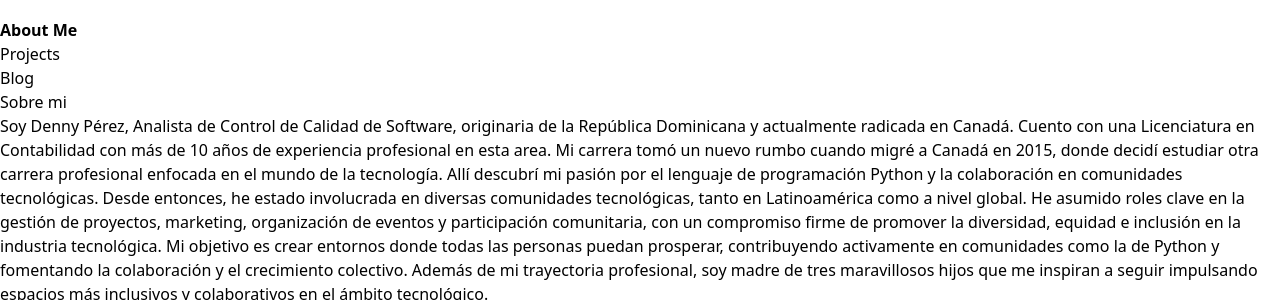
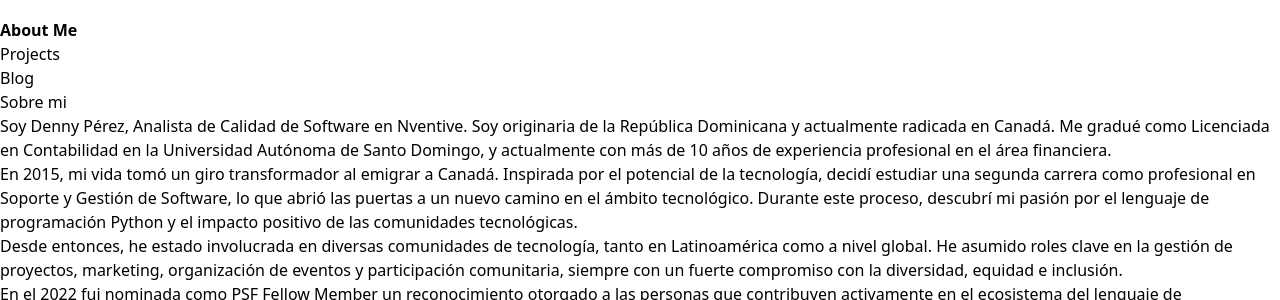
Before and after one commit to DennyPerez18/dennyperez18.github.io, an Astro site: page /about in a window 1280 px wide. Shown: the part 2590-2890 px from the top of the page. Built offline with nearby package versions, Linux system fonts and the light colour scheme; Astro itself is replaced by a stand-in of ours.

Commit message:
chore: update `/about`
feat(/): add link to `comunidades` section

refactor(BlogPost): minor changes to layout

```diff
--- a/src/layouts/BlogPost.astro
+++ b/src/layouts/BlogPost.astro
@@ -19,8 +19,8 @@ const { title, description, pubDate, heroImage } = Astro.props;
         <Header />
         <main>
             <Container>
-                <div class="mx-auto max-w-screen-md">
-                    <article class="prose prose-xl prose-hr:my-3">
+                <!-- TODO: Margins are _way too big_ on mobile -->
+                <article class="prose mx-auto lg:prose-xl prose-hr:my-3">
                     <Image
                         class="overflow-hidden rounded-md"
                         src={heroImage}
@@ -30,7 +30,6 @@ const { title, description, pubDate, heroImage } = Astro.props;
                     <hr />
                     <slot />
                 </article>
-                </div>
             </Container>
         </main>
         <Footer />
--- a/src/pages/about.astro
+++ b/src/pages/about.astro
@@ -9,29 +9,54 @@ import Header from "../components/Header.astro";
     <Head title="About Me" description="Sobre mi" />
     <Header />
     <main>
-        <Container class="prose prose-xl" usePy={false}>
-            <h1 class="text-center text-4xl pt-3">Sobre mi</h1>
-            <p class="text-center sm:text-justify">
-                Soy Denny Pérez, Analista de Control de Calidad de Software,
-                originaria de la República Dominicana y actualmente radicada en
-                Canadá. Cuento con una Licenciatura en Contabilidad con más de
-                10 años de experiencia profesional en esta area. Mi carrera tomó
-                un nuevo rumbo cuando migré a Canadá en 2015, donde decidí
-                estudiar otra carrera profesional enfocada en el mundo de la
-                tecnología. Allí descubrí mi pasión por el lenguaje de
-                programación Python y la colaboración en comunidades
-                tecnológicas. Desde entonces, he estado involucrada en diversas
-                comunidades tecnológicas, tanto en Latinoamérica como a nivel
-                global. He asumido roles clave en la gestión de proyectos,
-                marketing, organización de eventos y participación comunitaria,
-                con un compromiso firme de promover la diversidad, equidad e
-                inclusión en la industria tecnológica. Mi objetivo es crear
-                entornos donde todas las personas puedan prosperar,
-                contribuyendo activamente en comunidades como la de Python y
-                fomentando la colaboración y el crecimiento colectivo. Además de
-                mi trayectoria profesional, soy madre de tres maravillosos hijos
-                que me inspiran a seguir impulsando espacios más inclusivos y
-                colaborativos en el ámbito tecnológico.
+        <Container class="prose prose-xl sm:text-justify" usePy={false}>
+            <h1 class="pt-3 text-center text-4xl">Sobre mi</h1>
+            <p>
+                Soy Denny Pérez, Analista de Calidad de Software en <a
+                    href="https://nventive.com/en/">Nventive</a
+                >. Soy originaria de la República Dominicana y actualmente
+                radicada en Canadá. Me gradué como Licenciada en Contabilidad en
+                la Universidad Autónoma de Santo Domingo, y actualmente con más
+                de 10 años de experiencia profesional en el área financiera.
+            </p>
+            <p>
+                En 2015, mi vida tomó un giro transformador al emigrar a Canadá.
+                Inspirada por el potencial de la tecnología, decidí estudiar una
+                segunda carrera como profesional en Soporte y Gestión de
+                Software, lo que abrió las puertas a un nuevo camino en el
+                ámbito tecnológico. Durante este proceso, descubrí mi pasión por
+                el lenguaje de programación Python y el impacto positivo de las
+                comunidades tecnológicas.
+            </p>
+            <p>
+                Desde entonces, he estado involucrada en diversas comunidades de
+                tecnología, tanto en Latinoamérica como a nivel global. He
+                asumido roles clave en la gestión de proyectos, marketing,
+                organización de eventos y participación comunitaria, siempre con
+                un fuerte compromiso con la diversidad, equidad e inclusión.
+            </p>
+            <p>
+                En el 2022 fui nominada como <a
+                    href="https://pyfound.blogspot.com/2022/04/announcing-python-software-foundation.html"
+                    >PSF Fellow Member</a
+                > un reconocimiento otorgado a las personas que contribuyen activamente
+                en el ecosistema del lenguaje de programación Python. En el 2023,
+                quedé electa como Directora de la <a
+                    href="https://pyfound.blogspot.com/2023/06/announcing-2023-psf-board-election.html"
+                    >Python Software Foundation</a
+                > un rol que aún estoy desempeñando y que me permite promover la
+                colaboración y el crecimiento de la comunidad global de Python.
+            </p>
+            <p>
+                Además de mi vida profesional, soy madre de tres maravillosos
+                hijos que son mi fuente constante de inspiración para seguir
+                impulsando un futuro más inclusivo y colaborativo, tanto en la
+                tecnología como en la vida cotidiana.
+            </p>
+            <p>
+                Aqui puedes ver el <a href="/#comunidades"
+                    >trabajo comunitario</a
+                > en el que he estado involucrada.
             </p>
         </Container>
     </main>
--- a/src/pages/index.astro
+++ b/src/pages/index.astro
@@ -130,7 +130,9 @@ const communities = (await getCollection("communities")).sort((a, b) => {
     </main>
     <section>
         <Container usePy={false} large={true} class="space-y-4">
-            <h2 class="pt-8 text-center text-3xl">Comunidad</h2>
+            <a href="#comunidades" name="comunidades">
+                <h2 class="pt-8 text-center text-3xl">Comunidades</h2>
+            </a>
             <p class="prose-xl mx-auto pb-4 text-center sm:text-left">
                 He tenido el privilegio de colaborar activamente con diversas
                 comunidades tecnológicas que comparten mi pasión por el
```
Also changed, not shown: 1 other file. Lines whose indentation alone changed are shown as unchanged.
